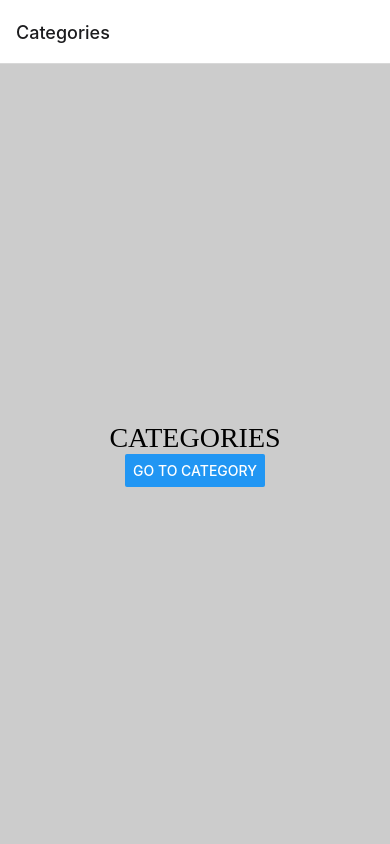
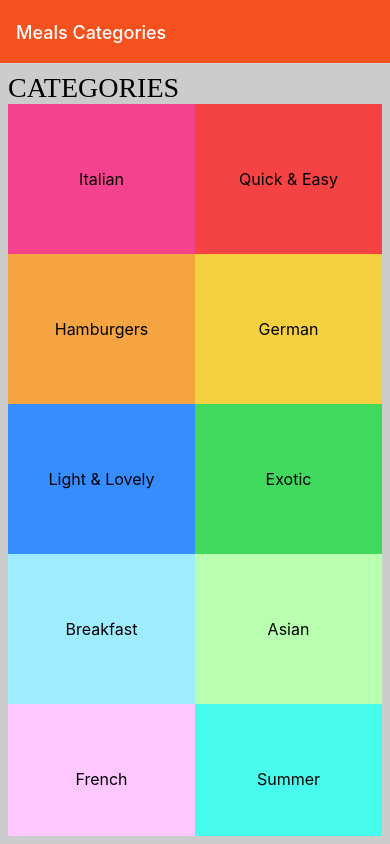
Before and after one commit to rmc3408/react-native-max, a React Native app in the folder meals/: screen / in a window 390 px wide. Built offline with nearby package versions, Linux system fonts and the light colour scheme; a web font is replaced by a local one.

Commit message:
video 123

```diff
--- /dev/null
+++ b/meals/Colors.js
@@ -0,0 +1,4 @@
+export default {
+    primary: "#4a148c",
+    secondary: "#ff6f00"
+}
--- /dev/null
+++ b/meals/data/dummy-data.js
@@ -0,0 +1,14 @@
+import Category from '../models/Categories.models';
+
+export const dummy = [
+  new Category('c1', 'Italian', '#f5428d'),
+  new Category('c2', 'Quick & Easy', '#f54242'),
+  new Category('c3', 'Hamburgers', '#f5a442'),
+  new Category('c4', 'German', '#f5d142'),
+  new Category('c5', 'Light & Lovely', '#368dff'),
+  new Category('c6', 'Exotic', '#41d95d'),
+  new Category('c7', 'Breakfast', '#9eecff'),
+  new Category('c8', 'Asian', '#b9ffb0'),
+  new Category('c9', 'French', '#ffc7ff'),
+  new Category('c10', 'Summer', '#47fced')
+];
--- a/meals/defStyles.js
+++ b/meals/defStyles.js
@@ -1,9 +1,10 @@
 export default {
     container: {
+        padding: 8,
         flex: 1,
         backgroundColor: '#ccc',
-        alignItems: 'center',
-        justifyContent: 'center',
+        //alignItems: 'center',
+        //justifyContent: 'center',
     },
     title: {
         fontFamily: 'lastCall',
--- /dev/null
+++ b/meals/models/Categories.models.js
@@ -0,0 +1,8 @@
+export default class Category {
+    constructor(id, title, color) {
+        this.id = id,
+        this.title = title,
+        this.color = color
+    }
+
+};
--- a/meals/navigation/MealNavigator.js
+++ b/meals/navigation/MealNavigator.js
@@ -1,4 +1,6 @@
 import { createNativeStackNavigator } from '@react-navigation/native-stack';
+import { Platform } from 'react-native';
+import Colors from '../Colors';
 import Categories from '../screens/Categories';
 import Category from '../screens/Category';
 import Details from '../screens/Details';
@@ -8,7 +10,17 @@ const { Navigator, Screen } = createNativeStackNavigator();
 const MealNavigator = () => {
     return (
         <Navigator initialRouteName="Categories">
-            <Screen name="Categories" component={Categories} />
+            <Screen
+                name="Categories"
+                component={Categories}
+                options={{
+                    title: 'Meals Categories',
+                    headerStyle: {
+                        backgroundColor: Platform.OS === 'android' ? Colors.primary : '#f4511e',
+                    },
+                    headerTintColor: '#fff'
+                }}
+            />
             <Screen name="Category" component={Category} />
             <Screen name="Details" component={Details} />
         </Navigator>
--- a/meals/package.json
+++ b/meals/package.json
@@ -26,5 +26,8 @@
   "devDependencies": {
     "@babel/core": "^7.12.9"
   },
+  "resolutions": {
+    "react-devtools-core": "4.21.0"
+  },
   "private": true
 }
--- a/meals/screens/Categories.js
+++ b/meals/screens/Categories.js
@@ -1,16 +1,39 @@
-import { Button, StyleSheet, Text, View } from 'react-native';
+import { Button, StyleSheet, Text, View, FlatList, TouchableOpacity } from 'react-native';
 import React from 'react';
 import defStyles from '../defStyles';
+import { dummy } from '../data/dummy-data';
 
 const Categories = (props) => {
-  return (
-    <View style={defStyles.container}>
-      <Text style={defStyles.title}>CATEGORIES</Text>
-      <Button title='Go to category' onPress={()=> props.navigation.navigate('Category')} />
-    </View>
-  );
+    function directCategory() {
+        props.navigation.navigate('Category');
+    }
+    const itemList = ({ item }) => <Item title={item.title} color={item.color} />;
+    const Item = ({ title, color }) => (
+        <TouchableOpacity onPress={directCategory} style={{ ...styles.item, backgroundColor: color }}>
+            <Text style={styles.title}>{title}</Text>
+        </TouchableOpacity>
+    );
+
+    return (
+        <View style={defStyles.container}>
+            <Text style={defStyles.title}>CATEGORIES</Text>
+            {/* <Button title='Go to category' onPress={()=> props.navigation.navigate('Category')} /> */}
+            <FlatList data={dummy} numColumns={2} renderItem={itemList} keyExtractor={(item) => item.id} />
+        </View>
+    );
 };
 
 export default Categories;
 
-const styles = StyleSheet.create({});
+const styles = StyleSheet.create({
+    item: {
+        flex: 1,
+        padding: 15,
+        height: 150,
+        alignItems: 'center',
+        justifyContent: 'center',
+    },
+    title: {
+        fontSize: 16,
+    },
+});
```
Also changed, not shown: 1 other file (tests, documents, lock files or other folders).
